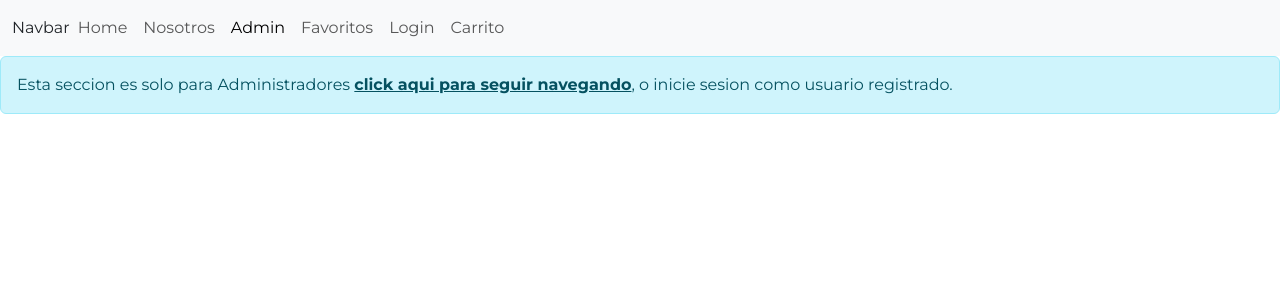
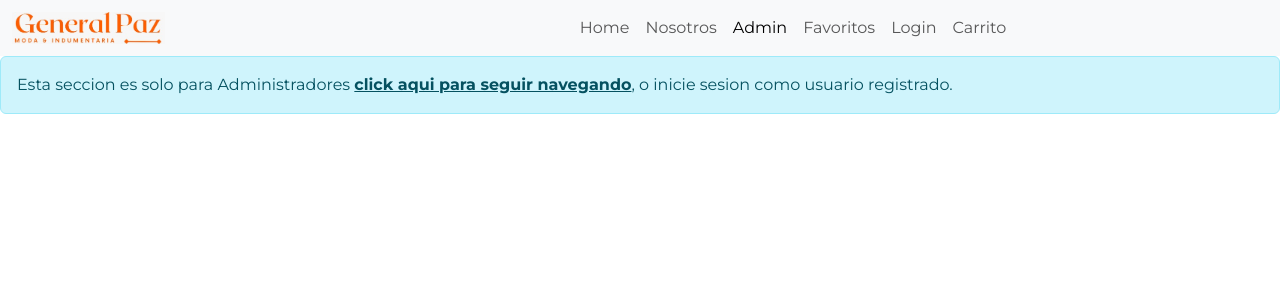
Before and after one commit to Boomcer/front-proyectoFinal, a React (Vite) app: page /admin in a window 1280 px wide. Shown: the top 300 px of the page. Built offline with nearby package versions, Linux system fonts and the light colour scheme; a web font is replaced by a local one.

Commit message:
Se agrega Logo proyecto y proteccion de rutas

```diff
--- a/src/components/CardProductApp.css
+++ b/src/components/CardProductApp.css
@@ -52,11 +52,12 @@
     padding: 0.6rem 0.6rem;
     font-size: 0.8rem;
 }
+
 .btn{
     font-size: 0.7rem;
 }
 
 #paginacion{
     margin-right: 10px;
-    display:inline-block;
+    display:inline-flex;
 }
--- a/src/components/MenuApp.jsx
+++ b/src/components/MenuApp.jsx
@@ -1,13 +1,17 @@
 import React from 'react';
 import { NavLink, Link } from 'react-router-dom';
+import LogoChico from '../assets/img/LogoChico.jpeg';
+
 
 const MenuApp = () => {
 
   return (
     <nav className="navbar navbar-expand-lg bg-body-tertiary">
-      <div className="container-fluid">
+      <div  id="Menu" className="container-fluid">
           <Link className="nav-link" to="/" target='_blank'>
-        Navbar
+
+         <img className="w-50" id="Logo" src={LogoChico}/>
+
          </Link>
 
          <button
@@ -21,8 +25,8 @@ const MenuApp = () => {
 
       <span className="navbar-toggler-icon"></span>
         </button>
-      <div className="collapse navbar-collapse" id="navbarNav">
-        <ul className="navbar-nav">
+          <div className="collapse navbar-collapse container" id="navbarNav">
+          <ul id='ContenedorMenu' className="navbar-nav">
           <li className="nav-item">
           <NavLink to="/" className="nav-link">
             Home
```
Also changed, not shown: src/assets/img/LogoChico.jpeg (added), src/assets/img/LogoGrande.jpeg (added). Lines whose indentation alone changed are shown as unchanged.
